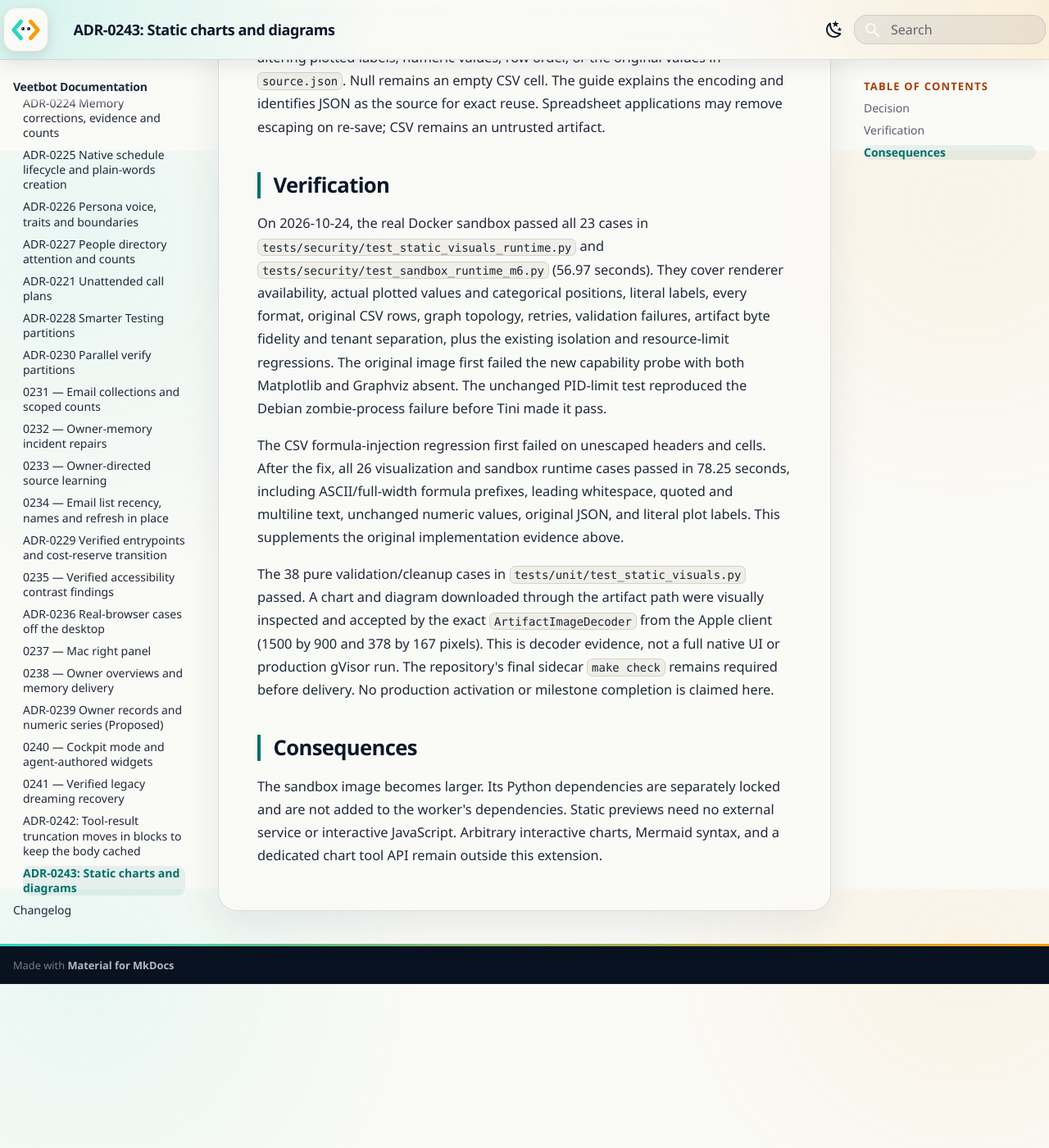
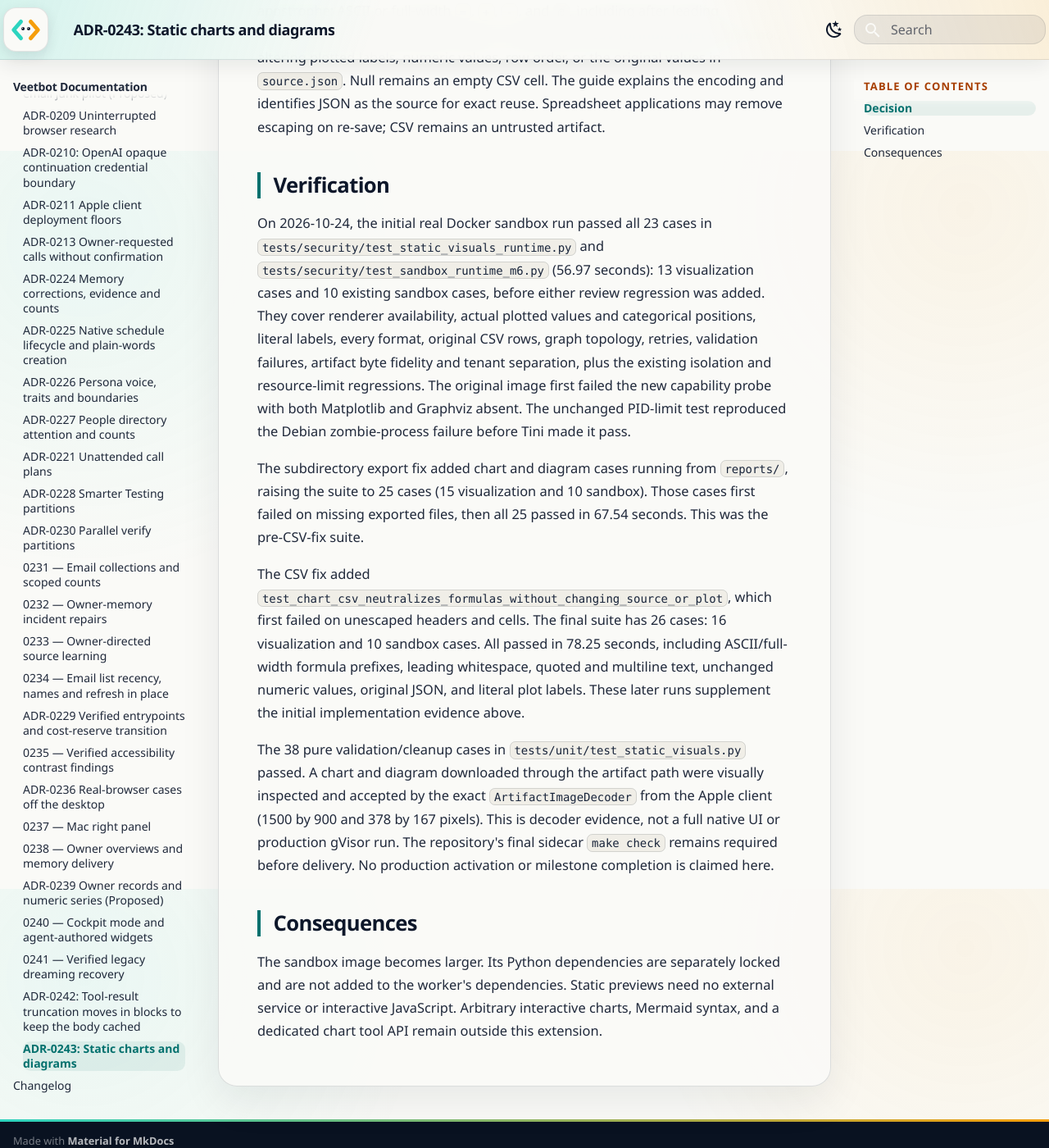
Before and after one commit to avitus/veetbot, an MkDocs documentation site: the page built from docs/adr/0243-static-charts-and-diagrams.md, in a window 1280 px wide and 1400 px high, scrolled down 1616 px. Shown: the whole window at 82% size. Built offline with MkDocs 1.6.1 and Material for MkDocs 9.7.7, drawn with Linux system fonts in a browser that asks for light colours.

Commit message:
Clarify visualization regression test evidence
Distinguish the initial 23-case run, 25-case subdirectory regression suite and final 26-case CSV regression suite in ADR-0243.

Reading-Lane: A
Glen-Conversation: 01a15f79-d58f-7d71-8f06-f56622436bcc

```diff
--- a/docs/adr/0243-static-charts-and-diagrams.md
+++ b/docs/adr/0243-static-charts-and-diagrams.md
@@ -56,9 +56,11 @@ applications may remove escaping on re-save; CSV remains an untrusted artifact.
 
 ## Verification
 
-On 2026-10-24, the real Docker sandbox passed all 23 cases in
+On 2026-10-24, the initial real Docker sandbox run passed all 23 cases in
 `tests/security/test_static_visuals_runtime.py` and
-`tests/security/test_sandbox_runtime_m6.py` (56.97 seconds). They cover renderer
+`tests/security/test_sandbox_runtime_m6.py` (56.97 seconds): 13 visualization
+cases and 10 existing sandbox cases, before either review regression was added.
+They cover renderer
 availability, actual plotted values and categorical positions, literal labels,
 every format, original CSV rows, graph topology, retries, validation failures,
 artifact byte fidelity and tenant separation, plus the existing isolation and
@@ -66,11 +68,18 @@ resource-limit regressions. The original image first failed the new capability
 probe with both Matplotlib and Graphviz absent. The unchanged PID-limit test
 reproduced the Debian zombie-process failure before Tini made it pass.
 
-The CSV formula-injection regression first failed on unescaped headers and
-cells. After the fix, all 26 visualization and sandbox runtime cases passed in
-78.25 seconds, including ASCII/full-width formula prefixes, leading whitespace,
-quoted and multiline text, unchanged numeric values, original JSON, and literal
-plot labels. This supplements the original implementation evidence above.
+The subdirectory export fix added chart and diagram cases running from
+`reports/`, raising the suite to 25 cases (15 visualization and 10 sandbox).
+Those cases first failed on missing exported files, then all 25 passed in
+67.54 seconds. This was the pre-CSV-fix suite.
+
+The CSV fix added
+`test_chart_csv_neutralizes_formulas_without_changing_source_or_plot`, which
+first failed on unescaped headers and cells. The final suite has 26 cases:
+16 visualization and 10 sandbox cases. All passed in 78.25 seconds, including
+ASCII/full-width formula prefixes, leading whitespace, quoted and multiline
+text, unchanged numeric values, original JSON, and literal plot labels. These
+later runs supplement the initial implementation evidence above.
 
 The 38 pure validation/cleanup cases in `tests/unit/test_static_visuals.py`
 passed. A chart and diagram downloaded through the artifact path were visually
```
